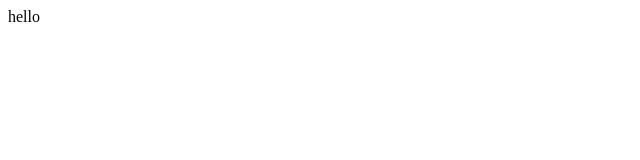
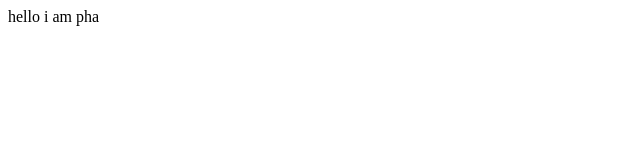
Before and after one commit to Re2devils/404-page, a plain HTML site: page index.html in a window 1280 px wide. Shown: the full height of the page, 0-640 px from the left. Drawn offline with Linux system fonts and the light colour scheme.

Commit message:
Update index.html

```diff
--- a/index.html
+++ b/index.html
@@ -1 +1 @@
-<p>hello<p/>
+<p>hello i am pha<p/>
```
